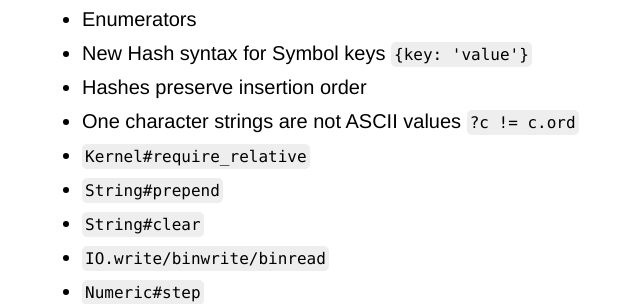
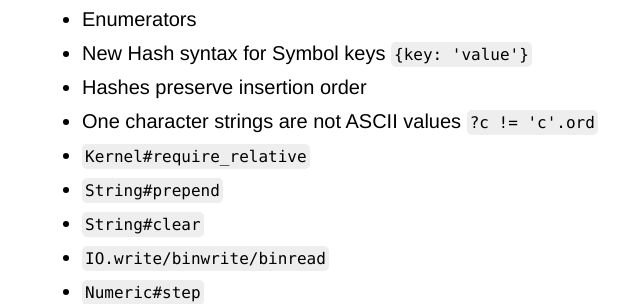
Before and after one commit to Maumagnaguagno/maumagnaguagno.github.io, a Jekyll site: the page built from ruby-versions.md, in a window 1280 px wide and 900 px high, scrolled down 745 px. Shown: the part 147-451 px from the top of the window, without its empty margins (218-858 px from the left). Built offline with Jekyll 4.4.1, drawn with Linux system fonts in a browser that asks for light colours; our own code applies the rules of GitHub Pages for plain Markdown files.

```diff
--- a/ruby-versions.md
+++ b/ruby-versions.md
@@ -30,7 +30,7 @@ This is a reminder of how Ruby evolved through time.
 - Enumerators
 - New Hash syntax for Symbol keys ``{key: 'value'}``
 - Hashes preserve insertion order
-- One character strings are not ASCII values ``?c != c.ord``
+- One character strings are not ASCII values ``?c != 'c'.ord``
 - ``Kernel#require_relative``
 - ``String#prepend``
 - ``String#clear``
```
